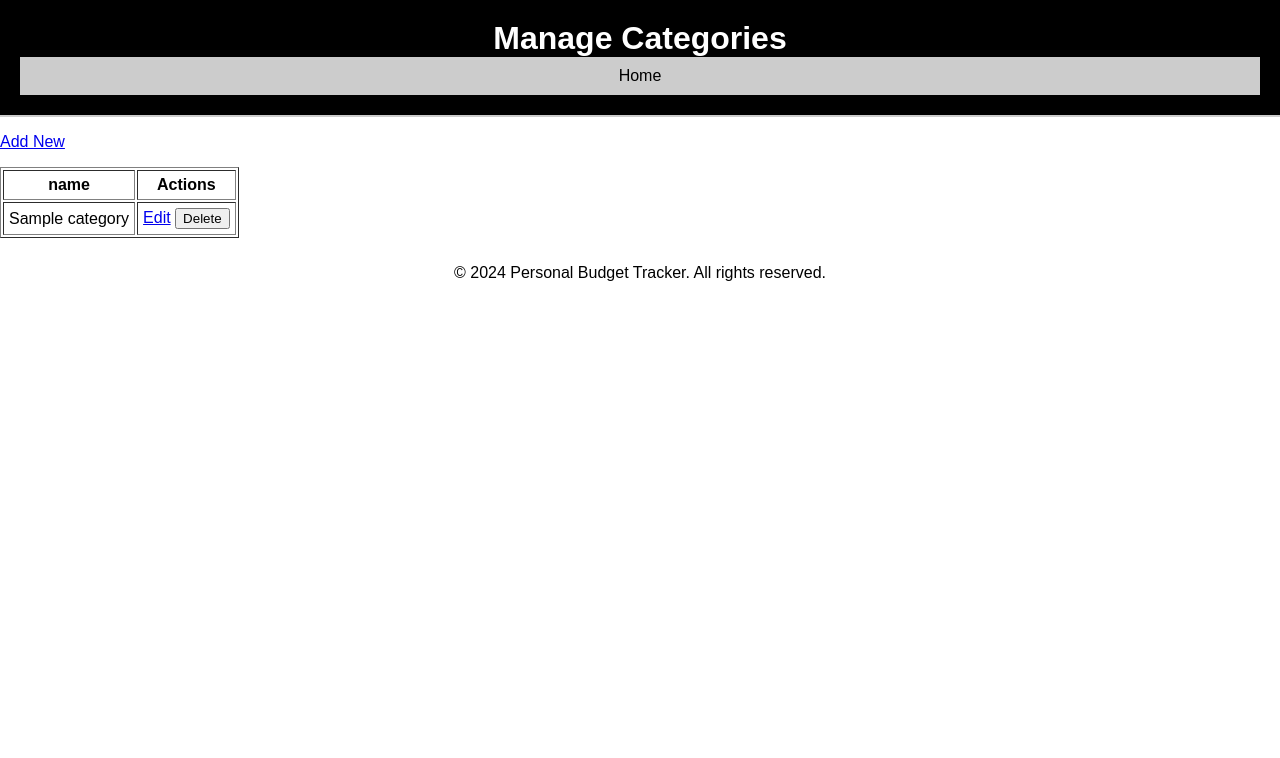
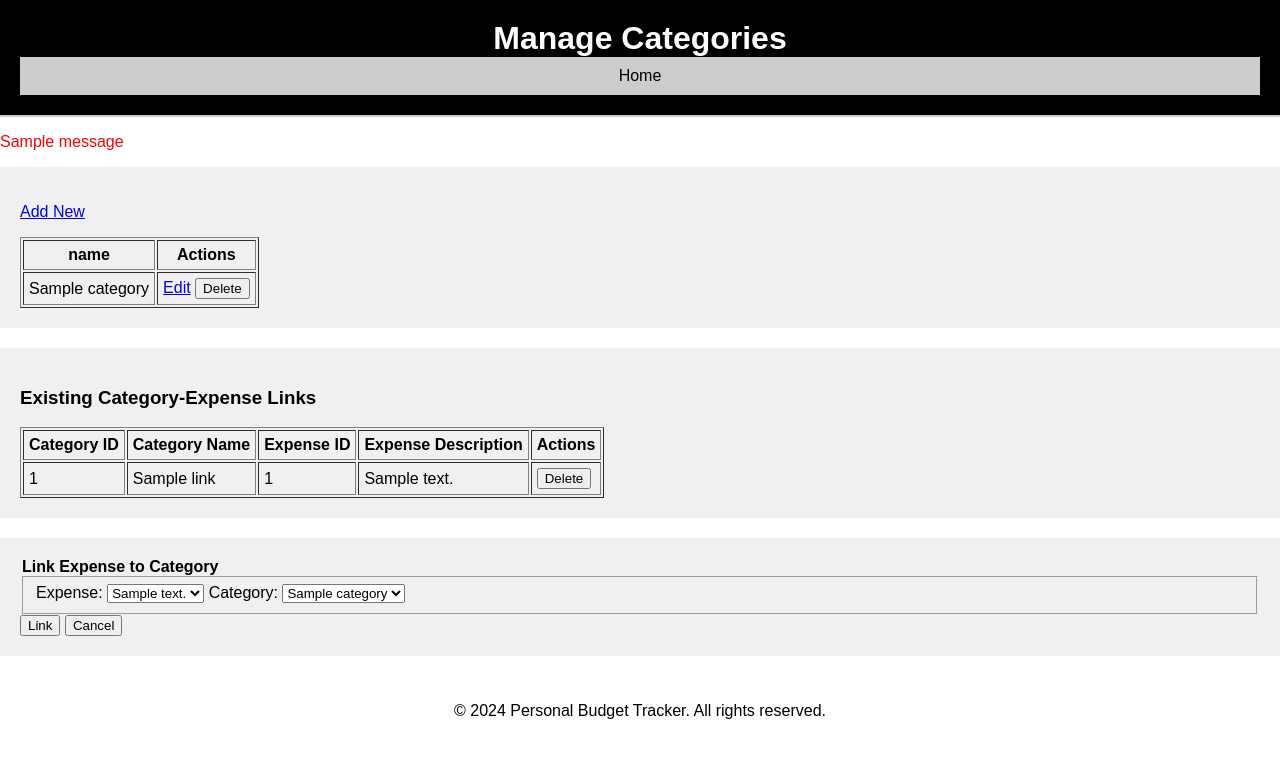
Before and after one commit to MattPacc/Personal-Budget-Tracker, a Flask app: template templates/categories.j2 in a window 1280 px wide. Shown: the top 758 px of the page. Run offline with Flask 3, Linux system fonts and the light colour scheme; the template is opened without the code that fills it: most values are stand-ins (such as "Sample title", 1, 10 or a date in 2020); one stand-in notice (Sample message) is shown; some libraries are stand-ins or nearby versions.

Commit message:
CRUD functionality implemented

```diff
--- a/app.py
+++ b/app.py
@@ -1,73 +1,131 @@
-from flask import Flask, render_template, json, redirect
+# Citation for the following code:
+# Date: 05/22/2024
+# Adapted from:
+# Source URL: https://github.com/osu-cs340-ecampus/flask-starter-app?tab=readme-ov-file#step-0---quick-and-dirty-task-1-setup
+# and
+# Source URL: https://github.com/osu-cs340-ecampus/flask-starter-app
+from flask import Flask, render_template, request, redirect, flash, url_for
 from flask_mysqldb import MySQL
-from flask import request
 import os
+import MySQLdb  # Add this import to handle MySQLdb exceptions
 
 app = Flask(__name__)
+app.secret_key = 'super_secret_key'  # Needed for flashing messages
 
 app.config['MYSQL_HOST'] = 'classmysql.engr.oregonstate.edu'
 app.config['MYSQL_USER'] = 'cs340_paccionm'
-app.config['MYSQL_PASSWORD'] = '1546' #last 4 of onid
+app.config['MYSQL_PASSWORD'] = '1546'  # last 4 of onid
 app.config['MYSQL_DB'] = 'cs340_paccionm'
 app.config['MYSQL_CURSORCLASS'] = "DictCursor"
 
-
 mysql = MySQL(app)
-
 
 @app.route("/")
 def home():
     return render_template("index.html")
 
-
 @app.route("/categories", methods=["POST", "GET"])
 def manage_categories():
     if request.method == "POST":
-        if request.form.get("Add_Category"):
-            category_name = request.form["categoryName"]
-            query = "INSERT INTO categories (name) VALUES (%s);"
-            cur = mysql.connection.cursor()
-            cur.execute(query, (category_name,))
-            mysql.connection.commit()
+        category_name = request.form["categoryName"]
+        query = "INSERT INTO Categories (categoryName) VALUES (%s);"
+        cur = mysql.connection.cursor()
+        cur.execute(query, (category_name,))
+        mysql.connection.commit()
+        flash("Category added successfully!", "success")
         return redirect("/categories")
 
+
     if request.method == "GET":
-        query = "SELECT * FROM categories;"
+        query = """
+            SELECT c.categoryID, c.categoryName,
+                   ecl.expenseID, e.description as expenseDescription
+            FROM Categories c
+            LEFT JOIN ExpensesCategoriesLink ecl ON c.categoryID = ecl.categoryID
+            LEFT JOIN Expenses e ON ecl.expenseID = e.expenseID;
+        """
         cur = mysql.connection.cursor()
         cur.execute(query)
-        categories = cur.fetchall()
-        return render_template("categories.html", categories=categories)
+        data = cur.fetchall()
 
+        categories = {}
+        category_expense_links = []
+        for row in data:
+            if row['categoryID'] not in categories:
+                categories[row['categoryID']] = {'categoryID': row['categoryID'], 'categoryName': row['categoryName']}
+            if row['expenseID']:
+                category_expense_links.append({'categoryID': row['categoryID'], 'categoryName': row['categoryName'],
+                                               'expenseID': row['expenseID'], 'expenseDescription': row['expenseDescription']})
 
-@app.route("/delete_category/<int:id>")
-def delete_category(id):
-    query = "DELETE FROM categories WHERE id = %s;"
+        categories = list(categories.values())
+
+        query2 = "SELECT * FROM Expenses;"
+        cur.execute(query2)
+        expenses = cur.fetchall()
+
+        return render_template("categories.j2", categories=categories, category_expense_links=category_expense_links, expenses=expenses)
+
+@app.route("/update_category/<int:categoryID>", methods=["POST", "GET"])
+def update_category(categoryID):
+    if request.method == "GET":
+        query = "SELECT * FROM Categories WHERE categoryID = %s;"
+        cur = mysql.connection.cursor()
+        cur.execute(query, (categoryID,))
+        category = cur.fetchone()
+        return render_template("update_category.j2", category=category)
+
+    if request.method == "POST":
+        category_name = request.form["categoryName"]
+        query = "UPDATE Categories SET categoryName = %s WHERE categoryID = %s;"
+        cur = mysql.connection.cursor()
+        cur.execute(query, (category_name, categoryID))
+        mysql.connection.commit()
+        flash("Category updated successfully!", "success")
+        return redirect("/categories")
+
+@app.route("/delete_category/<int:categoryID>", methods=["POST", "GET"])
+def delete_category(categoryID):
     cur = mysql.connection.cursor()
-    cur.execute(query, (id,))
+
+    # Delete associated entries in ExpensesCategoriesLink
+    delete_expenses_categories_link_query = "DELETE FROM ExpensesCategoriesLink WHERE categoryID = %s;"
+    cur.execute(delete_expenses_categories_link_query, (categoryID,))
+
+    # Delete the category
+    delete_category_query = "DELETE FROM Categories WHERE categoryID = %s;"
+    cur.execute(delete_category_query, (categoryID,))
+
+    mysql.connection.commit()
+    flash("Category deleted successfully!", "success")
+
+    cur.close()
+
+    return redirect("/categories")
+
+@app.route("/delete_category_expense_link/<int:categoryID>/<int:expenseID>", methods=["POST"])
+def delete_category_expense_link(categoryID, expenseID):
+    query = "DELETE FROM ExpensesCategoriesLink WHERE categoryID = %s AND expenseID = %s;"
+    cur = mysql.connection.cursor()
+    cur.execute(query, (categoryID, expenseID))
     mysql.connection.commit()
     return redirect("/categories")
 
-
-@app.route("/update_category/<int:id>", methods=["POST", "GET"])
-def update_category(id):
-    if request.method == "GET":
-        query = "SELECT * FROM categories WHERE id = %s;" % id
+@app.route("/link_expense_to_category", methods=["POST"])
+def link_expense_to_category():
+    expenseID = request.form["expenseID"]
+    categoryID = request.form["categoryID"]
+    try:
+        query = "INSERT INTO ExpensesCategoriesLink (expenseID, categoryID) VALUES (%s, %s);"
         cur = mysql.connection.cursor()
-        cur.execute(query)
-        category = cur.fetchone()
-        return render_template("update_category.html", category=category)
-
-    if request.method == "POST":
-        if request.form.get("Update_Category"):
-            category_name = request.form["categoryName"]
-            query = "UPDATE categories SET name = %s WHERE id = %s;"
-            cur = mysql.connection.cursor()
-            cur.execute(query, (category_name, id))
-            mysql.connection.commit()
-        return redirect("/categories")
-
+        cur.execute(query, (expenseID, categoryID))
+        mysql.connection.commit()
+    except MySQLdb.IntegrityError as e:
+        if e.args[0] == 1062:  # Duplicate entry error
+            flash("This expense is already linked to the category.", "error")
+        else:
+            flash("An error occurred while linking the expense to the category.", "error")
+    return redirect("/categories")
 
 # Listener
 if __name__ == "__main__":
-    #Start the app on port 55308, it will be different once hosted
     app.run(port=55308, debug=True)
--- a/templates/categories.j2
+++ b/templates/categories.j2
@@ -1,3 +1,10 @@
+{# Citation for the following code:
+Date: 05/22/2024
+Adapted from:
+Source URL: https://github.com/osu-cs340-ecampus/flask-starter-app?tab=readme-ov-file#step-0---quick-and-dirty-task-1-setup
+and
+Source URL: https://github.com/osu-cs340-ecampus/flask-starter-app #}
+
 <!DOCTYPE html>
 <html lang="en">
 <head>
@@ -7,28 +14,20 @@
     <link rel="stylesheet" href="{{ url_for('static', filename='styles.css') }}">
     <script>
         function showform(dowhat) {
-            if(dowhat == 'insert') {
-                document.getElementById('browse').style.display = 'none';
-                document.getElementById('insert').style.display = 'block';
-                document.getElementById('edit').style.display = 'none';
-                document.getElementById('delete').style.display = 'none';
-            } else if(dowhat == 'update') {
-                document.getElementById('browse').style.display = 'none';
-                document.getElementById('insert').style.display = 'none';
-                document.getElementById('edit').style.display = 'block';
-                document.getElementById('delete').style.display = 'none';
-            } else if(dowhat == 'delete') {
-                document.getElementById('browse').style.display = 'none';
-                document.getElementById('insert').style.display = 'none';
-                document.getElementById('edit').style.display = 'none';
-                document.getElementById('delete').style.display = 'block';
-            } else {
-                document.getElementById('browse').style.display = 'block';
-                document.getElementById('insert').style.display = 'none';
-                document.getElementById('edit').style.display = 'none';
-                document.getElementById('delete').style.display = 'none';
+    const sections = ['browse', 'insert', 'edit', 'delete'];
+    sections.forEach(section => {
+        const element = document.getElementById(section);
+        if (element) {
+            element.style.display = 'none';
+        }
+    });
+
+    const elementToShow = document.getElementById(dowhat);
+    if (elementToShow) {
+        elementToShow.style.display = 'block';
     }
 }
+
     </script>
 </head>
 <body onload="showform('browse')">
@@ -42,7 +41,19 @@
     </header>
 
     <main>
+        <!-- Error Messages Section -->
+        {% with messages = get_flashed_messages(with_categories=true) %}
+            {% if messages %}
+                <div>
+                    {% for category, message in messages %}
+                        <p style="color:red;">{{ message }}</p>
+                    {% endfor %}
+                </div>
+            {% endif %}
+        {% endwith %}
+
         <!-- Browse Categories Section -->
+        <section>
             <div id="browse">
                 <p><a href="#" onClick="showform('insert')">Add New</a></p>
                 <table border="1" cellpadding="5">
@@ -62,8 +73,8 @@
                                         <td>{{ category[key] }}</td>
                                     {% endfor %}
                                     <td>
-                                    <a href="/update_category/{{ category.id }}">Edit</a>
-                                    <form action="/delete_category/{{ category.id }}" method="POST" style="display:inline;">
+                                        <a href="/update_category/{{ category.categoryID }}">Edit</a>
+                                        <form action="/delete_category/{{ category.categoryID }}" method="POST" style="display:inline;">
                                             <button type="submit">Delete</button>
                                         </form>
                                     </td>
@@ -73,6 +84,7 @@
                     {% endif %}
                 </table>
             </div>
+        </section>
 
         <!-- Insert Category Section -->
             <div id="insert">
@@ -87,8 +99,63 @@
                 </form>
             </div>
 
-        <!-- Edit Category Section (this will be in a separate file) -->
-        <!-- No need to include this part in this file -->
+        <!-- Existing Category-Expense Links Section -->
+        <section>
+            <div>
+                <h3>Existing Category-Expense Links</h3>
+                <table border="1" cellpadding="5">
+                    <thead>
+                        <tr>
+                            <th>Category ID</th>
+                            <th>Category Name</th>
+                            <th>Expense ID</th>
+                            <th>Expense Description</th>
+                            <th>Actions</th>
+                        </tr>
+                    </thead>
+                    <tbody>
+                        {% for link in category_expense_links %}
+                            <tr>
+                                <td>{{ link.categoryID }}</td>
+                                <td>{{ link.categoryName }}</td>
+                                <td>{{ link.expenseID }}</td>
+                                <td>{{ link.expenseDescription }}</td>
+                                <td>
+                                    <form action="/delete_category_expense_link/{{ link.categoryID }}/{{ link.expenseID }}" method="POST" style="display:inline;">
+                                        <button type="submit">Delete</button>
+                                    </form>
+                                </td>
+                            </tr>
+                        {% endfor %}
+                    </tbody>
+                </table>
+            </div>
+        </section>
+
+                <!-- Link Expense to Category Section -->
+        <section>
+            <div id="link">
+                <form action="/link_expense_to_category" method="POST">
+                    <legend><strong>Link Expense to Category</strong></legend>
+                    <fieldset>
+                        <label for="expenseID">Expense:</label>
+                        <select id="expenseID" name="expenseID" required>
+                            {% for expense in expenses %}
+                                <option value="{{ expense.expenseID }}">{{ expense.description }}</option>
+                            {% endfor %}
+                        </select>
+                        <label for="categoryID">Category:</label>
+                        <select id="categoryID" name="categoryID" required>
+                            {% for category in categories %}
+                                <option value="{{ category.categoryID }}">{{ category.categoryName }}</option>
+                            {% endfor %}
+                        </select>
+                    </fieldset>
+                    <button type="submit">Link</button>
+                    <button type="button" onClick="showform('browse')">Cancel</button>
+                </form>
+            </div>
+        </section>
     </main>
 
     <footer>
--- a/templates/index.html
+++ b/templates/index.html
@@ -4,7 +4,7 @@
     <meta charset="UTF-8">
     <meta name="viewport" content="width=device-width, initial-scale=1.0">
     <title>Personal Budget Tracker</title>
-    <link rel="stylesheet" href="styles.css">
+    <link rel="stylesheet" href="{{ url_for('static', filename='styles.css') }}">
 </head>
 <body>
     <header>
@@ -16,7 +16,7 @@
             <!-- <li><a href="users.html">Manage Users</a></li>
             <li><a href="accounts.html">Manage Accounts</a></li>
             <li><a href="income_sources.html">Manage Income Sources</a></li> -->
-            <li><a href="categories.html">Manage Categories</a></li>
+            <li><a href="/categories">Manage Categories</a></li>
             <!-- <li><a href="expenses.html">Manage Expenses</a></li>
             <li><a href="user_passwords.html">Manage User Passwords</a></li> -->
 
```
Also changed, not shown: templates/update_category.j2 (renamed from templates/update_categories.j2, +10 -3 lines), routes/categories.py (deleted). Lines whose indentation alone changed are shown as unchanged.
